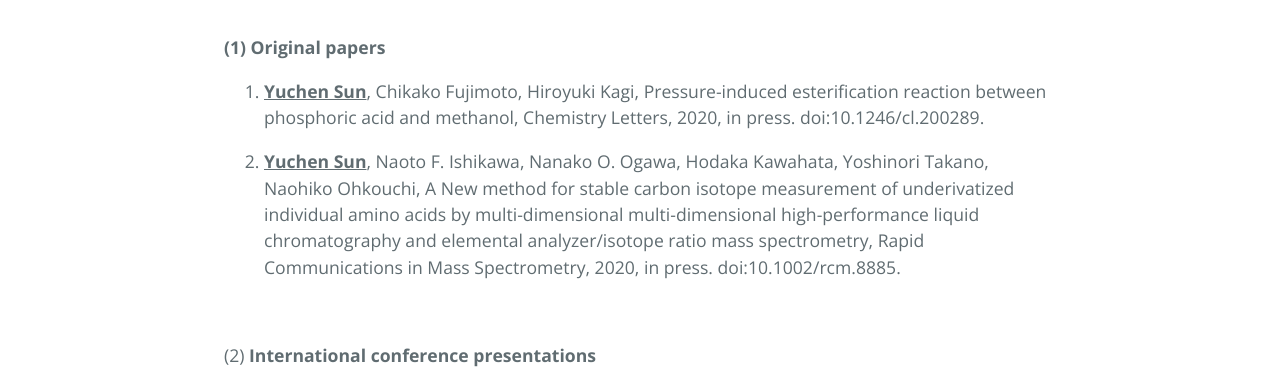
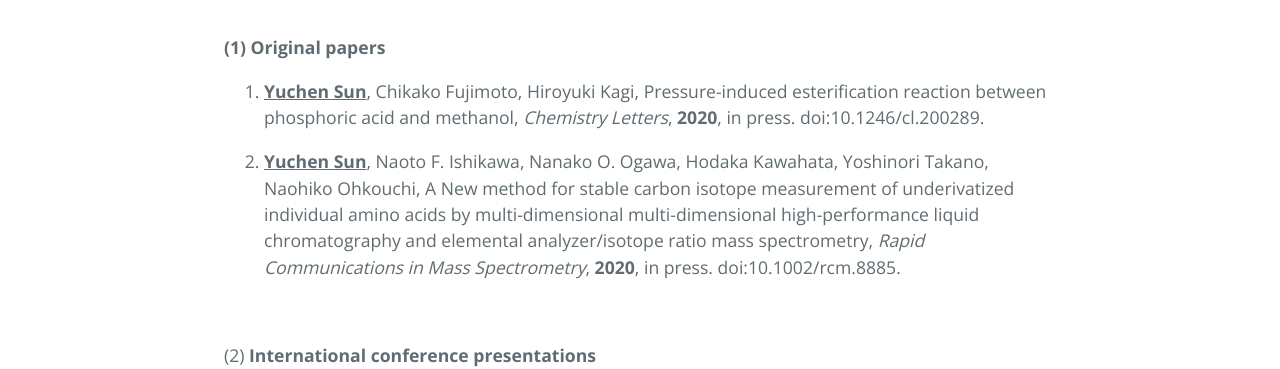
Before and after one commit to sonyuushin/sonyuushin.github.io, a Jekyll site: the page built from publications.md, in a window 1280 px wide. Shown: the part 340-709 px from the top of the page. Built offline with Jekyll 4.4.1, drawn with Linux system fonts in a browser that asks for light colours.

```diff
--- a/publications.md
+++ b/publications.md
@@ -11,9 +11,9 @@ order: 5
 <b>(1) Original papers</b>
 
 
-1. <b><u>Yuchen Sun</u></b>, Chikako Fujimoto, Hiroyuki Kagi, Pressure-induced esterification reaction between phosphoric acid and methanol, Chemistry Letters, 2020, in press. doi:10.1246/cl.200289.
+1. <b><u>Yuchen Sun</u></b>, Chikako Fujimoto, Hiroyuki Kagi, Pressure-induced esterification reaction between phosphoric acid and methanol, <i>Chemistry Letters</i>, <b>2020</b>, in press. doi:10.1246/cl.200289.
 
-2. <b><u>Yuchen Sun</u></b>, Naoto F. Ishikawa, Nanako O. Ogawa, Hodaka Kawahata, Yoshinori Takano, Naohiko Ohkouchi, A New method for stable carbon isotope measurement of underivatized individual amino acids by multi-dimensional multi-dimensional high-performance liquid chromatography and elemental analyzer/isotope ratio mass spectrometry, Rapid Communications in Mass Spectrometry, 2020, in press. doi:10.1002/rcm.8885.
+2. <b><u>Yuchen Sun</u></b>, Naoto F. Ishikawa, Nanako O. Ogawa, Hodaka Kawahata, Yoshinori Takano, Naohiko Ohkouchi, A New method for stable carbon isotope measurement of underivatized individual amino acids by multi-dimensional multi-dimensional high-performance liquid chromatography and elemental analyzer/isotope ratio mass spectrometry, <i>Rapid Communications in Mass Spectrometry</i>, <b>2020</b>, in press. doi:10.1002/rcm.8885.
 
 <br>
 
```
